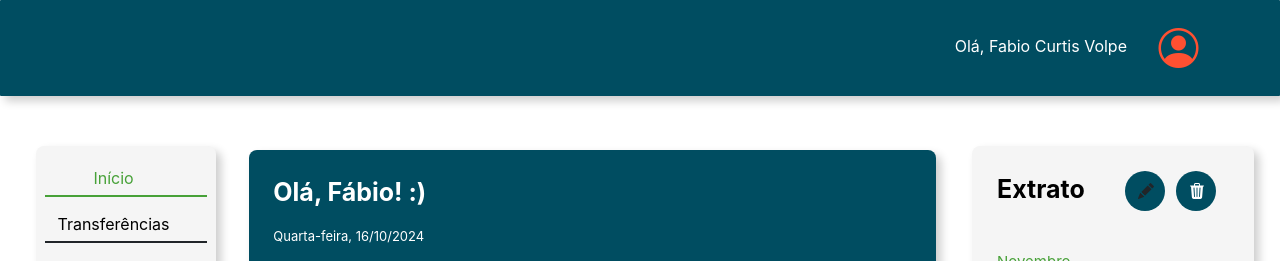
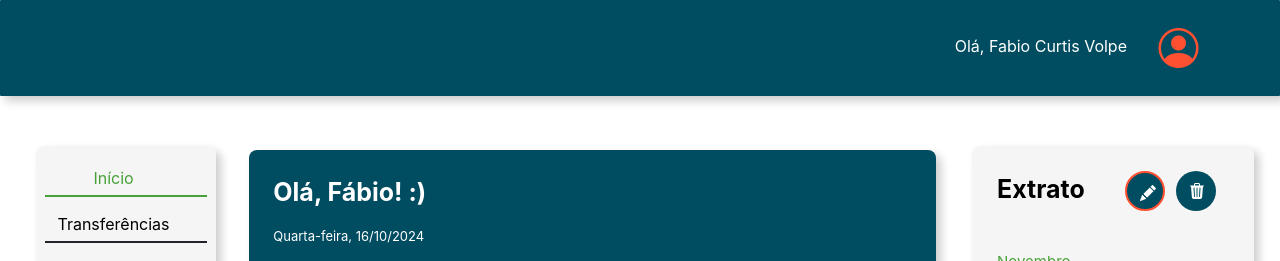
Before and after one commit to fabiocurtisvolpe/tech-chanllenge-01, a Next.js app: page / in a window 1280 px wide. In both pictures the pointer is over the element 1144 px from the left and 191 px from the top of the page. Shown: the top 261 px of the page. Built offline with nearby package versions, Linux system fonts and the light colour scheme.

Commit message:
Ajustes extrato.css

```diff
--- a/src/app/components/extrato.css
+++ b/src/app/components/extrato.css
@@ -20,7 +20,11 @@
     height: 40px;
     margin-top: 25px;
     background-color: #004D61;
-    clip-path: circle(50% at 50% 50%);
+    border-radius: 50%;
+}
+
+.divCirculo:hover {
+    border: 2px solid #FF5031;
 }
 
 .btn {
@@ -29,6 +33,10 @@
     color: white;
     cursor: pointer;
     margin-bottom: 5px;
+}
+
+.btn:hover {
+    color: white;
 }
 
 label {
```
